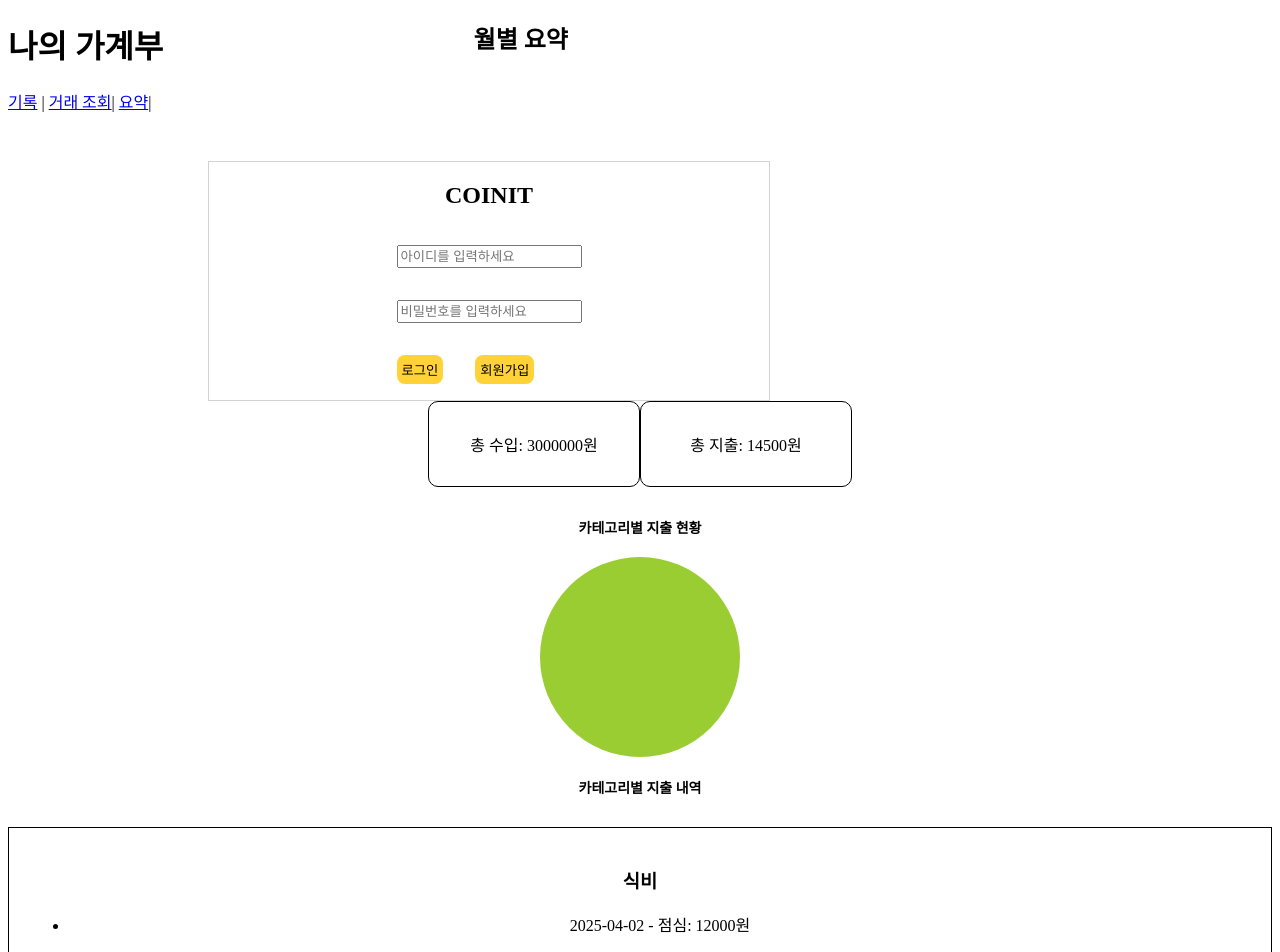
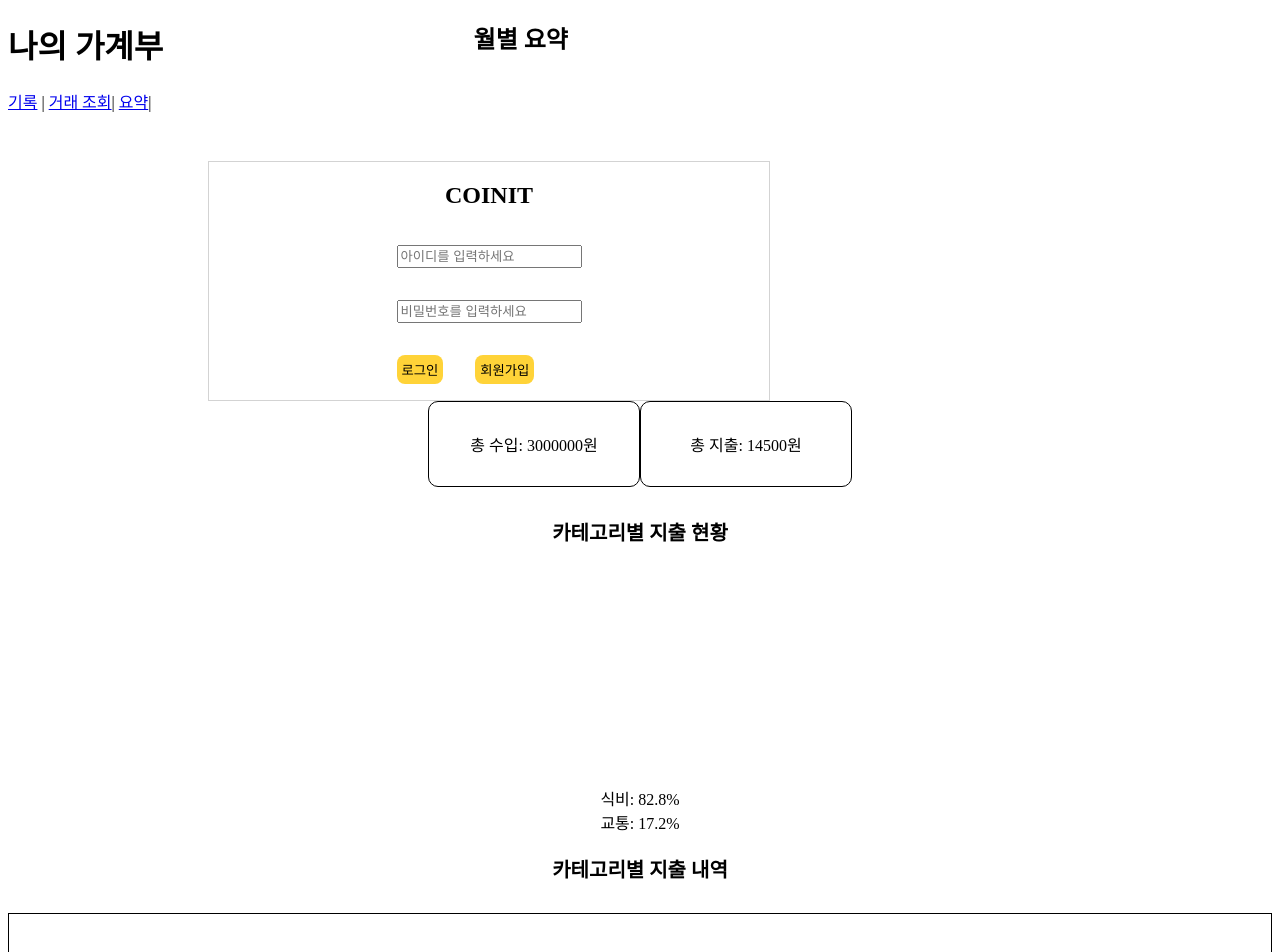
Before and after one commit to Hwang-Dawon/coinit, a Vue app: page /summary in a window 1280 px wide. Shown: the top 952 px of the page. Built offline with nearby package versions, Linux system fonts and the light colour scheme; data requests are answered from the project's data file.

Commit message:
summary 지출 현황 수정

```diff
--- a/src/views/Summary.vue
+++ b/src/views/Summary.vue
@@ -7,7 +7,18 @@
     </div>
 
     <h2 class="summary-title">카테고리별 지출 현황</h2>
-    <div class="category-summary" :style="getPieChartStyle()"></div>
+    <div class="category-summary">
+      <div class="pie-chart" :style="getPieChartStyle()">
+        <span class="percentage-label">
+          <div v-if="highestCategory">
+            {{ highestCategory.category }}: {{ highestCategory.percentage }}%
+          </div>
+        </span>
+      </div>
+      <div v-for="(item, category) in categorySummary" :key="category">
+        {{ category }}: {{ item.percentage }}%
+      </div>
+    </div>
 
     <h2 class="detail-title">카테고리별 지출 내역</h2>
     <div class="category-detail">
@@ -61,17 +72,27 @@ const calculateSummary = () => {
 
 const calculateCategorySummary = () => {
   const summary = {};
+  let totalExpenseAmount = 0;
 
   transactions.value.forEach((transaction) => {
     if (transaction.type === 'expense') {
       const category = transaction.category;
+      const amount = transaction.amount;
+      totalExpenseAmount += amount;
       if (summary[category]) {
-        summary[category] += transaction.amount;
+        summary[category].amount += amount;
       } else {
-        summary[category] = transaction.amount;
+        summary[category] = { amount: amount, percentage: 0 };
       }
     }
   });
+
+  for (const category in summary) {
+    summary[category].percentage = (
+      (summary[category].amount / totalExpenseAmount) *
+      100
+    ).toFixed(1); // 소수점 1자리까지 표시
+  }
 
   categorySummary.value = summary;
 };
@@ -92,13 +113,14 @@ const calculateCategoryDetails = () => {
 
 const getPieChartStyle = () => {
   const total = Object.values(categorySummary.value).reduce(
-    (acc, val) => acc + val,
+    (acc, val) => acc + val.amount,
     0
   );
   let startAngle = 0;
   let gradient = '';
 
-  Object.entries(categorySummary.value).forEach(([category, amount]) => {
+  Object.entries(categorySummary.value).forEach(([category, item]) => {
+    const amount = item.amount;
     const sliceAngle = (amount / total) * 360;
     const color = '#' + Math.floor(Math.random() * 16777215).toString(16); // 랜덤 색상 생성
     gradient += `, ${color} ${startAngle}deg ${startAngle + sliceAngle}deg`;
@@ -153,13 +175,17 @@ const getPieChartStyle = () => {
 }
 .summary-title,
 .detail-title {
-  font-size: 14px;
+  font-size: 20px;
   font-weight: bold;
 }
 
 /* 카테고리별 지출현황 */
 .category-summary {
-  background-color: yellowgreen;
+  margin: 20px auto;
+  text-align: center; /* 퍼센트 정보 중앙 정렬 */
+}
+
+.pie-chart {
   width: 200px;
   height: 200px;
   border-radius: 50%;
```
